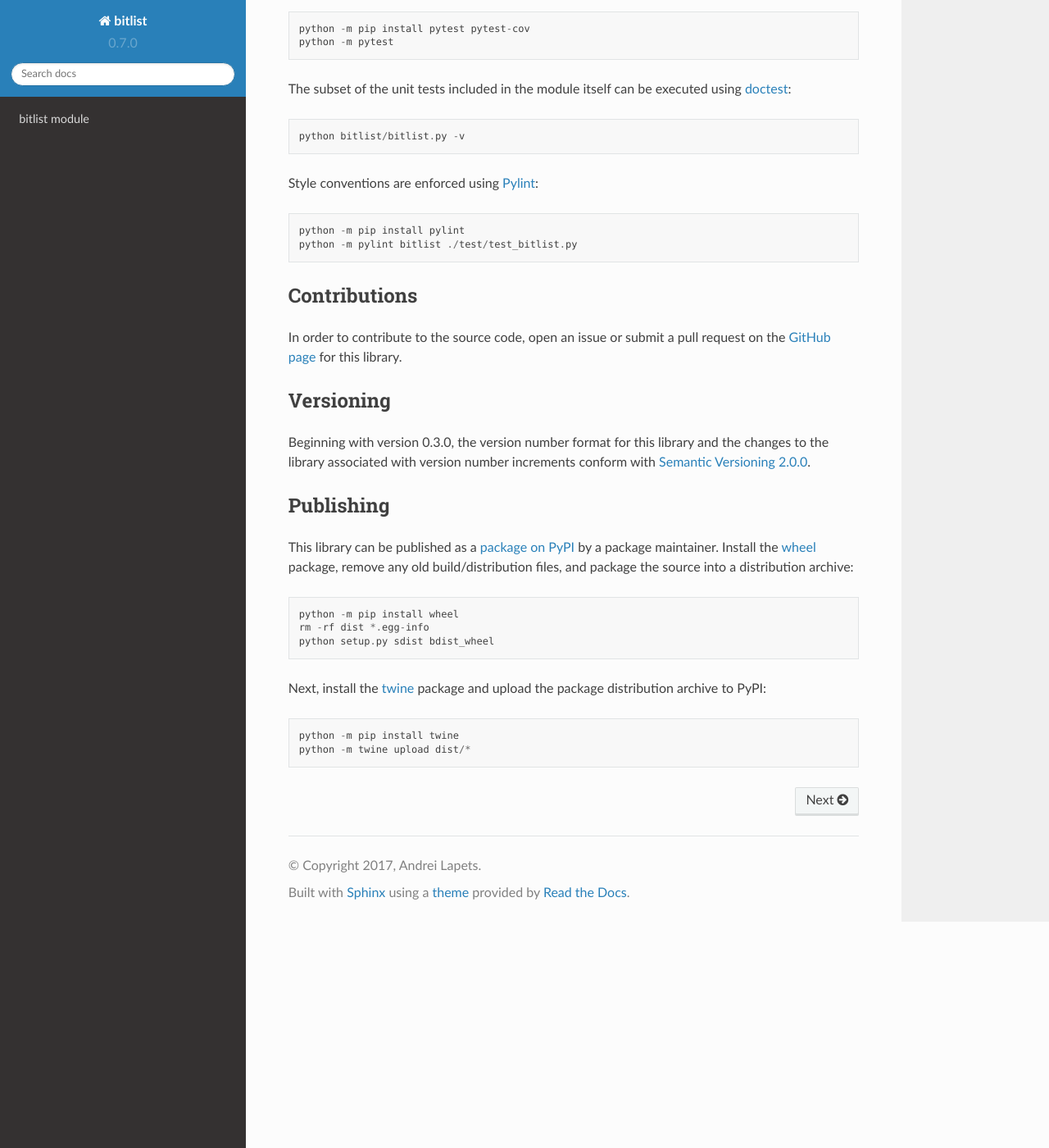
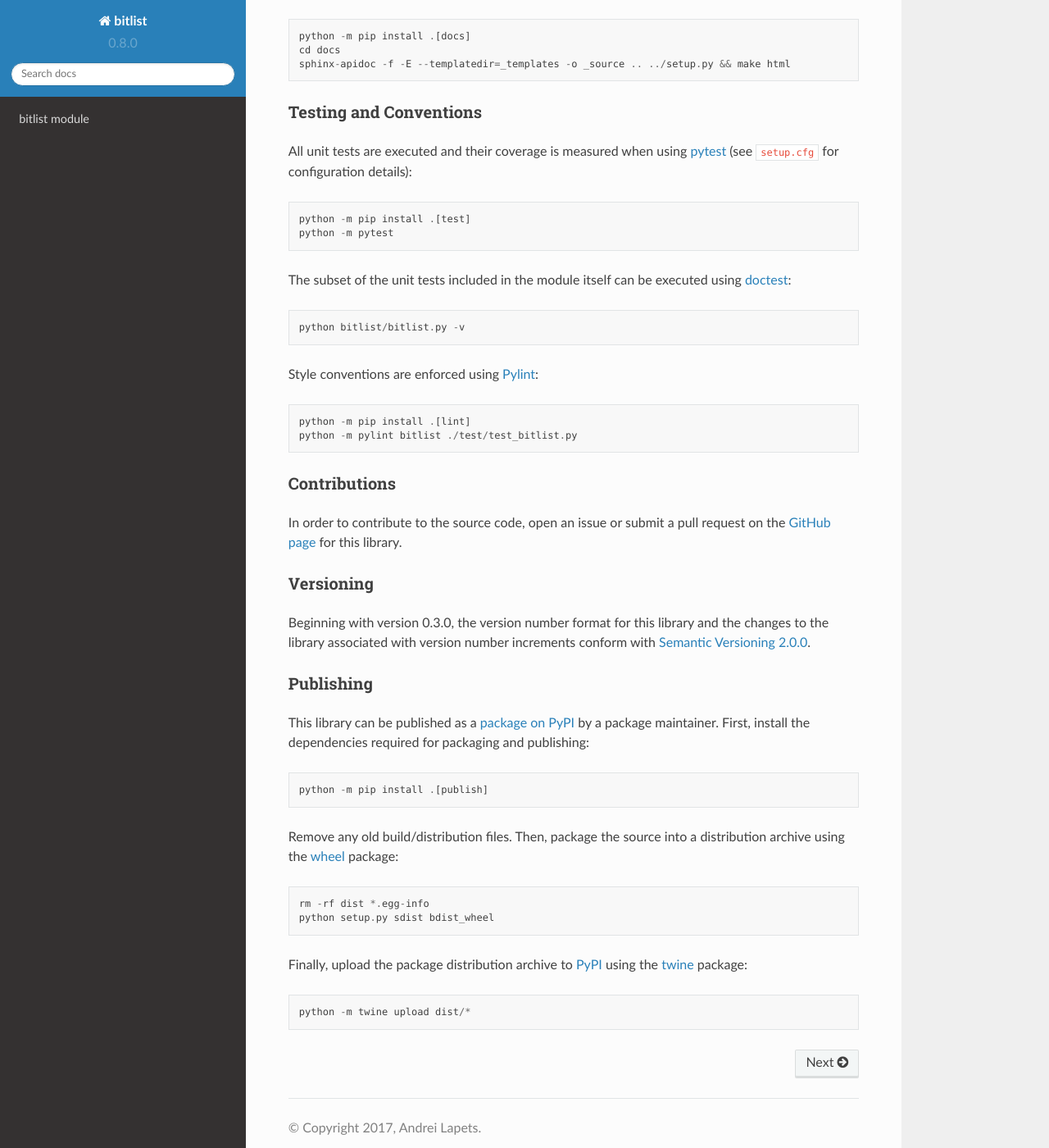
Before and after one commit to lapets/bitlist, a Sphinx documentation site: the page built from docs/index.rst, in a window 1280 px wide and 1400 px high, scrolled down 1501 px. Shown: the whole window at 82% size. Built offline with Sphinx 7.4.7 and the Read the Docs theme 2.0.0, drawn with Linux system fonts in a browser that asks for light colours; some of the changed text lies outside the part shown.

Commit message:
Maintain all dependency requirements using setuptools; update README/docs/CI.

```diff
--- a/README.rst
+++ b/README.rst
@@ -57,21 +57,27 @@
 
 The testing suite ``test/test_bitlist.py`` contains additional examples of bitwise arithmetic operations implemented with the help of this library.
 
+Development
+-----------
+All installation and development dependencies are managed using `setuptools <https://pypi.org/project/setuptools>`__ and are fully specified in ``setup.py``. The ``extras_require`` parameter is used to `specify optional requirements <https://setuptools.pypa.io/en/latest/userguide/dependency_management.html#optional-dependencies>`__ for various development tasks. This makes it possible to specify additional options (such as ``docs``, ``lint``, and so on) when performing installation using `pip <https://pypi.org/project/pip>`__::
+
+    python -m pip install .[docs,lint]
+
 Documentation
--------------
+^^^^^^^^^^^^^
 .. include:: toc.rst
 
 The documentation can be generated automatically from the source files using `Sphinx <https://www.sphinx-doc.org/>`_::
 
+    python -m pip install .[docs]
     cd docs
-    python -m pip install -r requirements.txt
     sphinx-apidoc -f -E --templatedir=_templates -o _source .. ../setup.py && make html
 
 Testing and Conventions
------------------------
+^^^^^^^^^^^^^^^^^^^^^^^
 All unit tests are executed and their coverage is measured when using `pytest <https://docs.pytest.org/>`_ (see ``setup.cfg`` for configuration details)::
 
-    python -m pip install pytest pytest-cov
+    python -m pip install .[test]
     python -m pytest
 
 The subset of the unit tests included in the module itself can be executed using `doctest <https://docs.python.org/3/library/doctest.html>`_::
@@ -80,26 +86,28 @@
 
 Style conventions are enforced using `Pylint <https://www.pylint.org/>`_::
 
-    python -m pip install pylint
+    python -m pip install .[lint]
     python -m pylint bitlist ./test/test_bitlist.py
 
 Contributions
--------------
+^^^^^^^^^^^^^
 In order to contribute to the source code, open an issue or submit a pull request on the `GitHub page <https://github.com/lapets/bitlist>`_ for this library.
 
 Versioning
-----------
+^^^^^^^^^^
 Beginning with version 0.3.0, the version number format for this library and the changes to the library associated with version number increments conform with `Semantic Versioning 2.0.0 <https://semver.org/#semantic-versioning-200>`_.
 
 Publishing
-----------
-This library can be published as a `package on PyPI <https://pypi.org/project/bitlist/>`_ by a package maintainer. Install the `wheel <https://pypi.org/project/wheel/>`_ package, remove any old build/distribution files, and package the source into a distribution archive::
+^^^^^^^^^^
+This library can be published as a `package on PyPI <https://pypi.org/project/bitlist>`__ by a package maintainer. First, install the dependencies required for packaging and publishing::
 
-    python -m pip install wheel
+    python -m pip install .[publish]
+
+Remove any old build/distribution files. Then, package the source into a distribution archive using the `wheel <https://pypi.org/project/wheel>`__ package::
+
     rm -rf dist *.egg-info
     python setup.py sdist bdist_wheel
 
-Next, install the `twine <https://pypi.org/project/twine/>`_ package and upload the package distribution archive to PyPI::
+Finally, upload the package distribution archive to `PyPI <https://pypi.org>`__ using the `twine <https://pypi.org/project/twine>`__ package::
 
-    python -m pip install twine
     python -m twine upload dist/*
--- a/docs/conf.py
+++ b/docs/conf.py
@@ -20,8 +20,8 @@
 # The name and version are retrieved from `setup.py` in the root directory.
 with open('../setup.py') as package_file:
     package = package_file.read()
-project = package.split('name = "')[1].split('"')[0]
-version = package.split('version = "')[1].split('"')[0]
+project = package.split("name = '")[1].split("'")[0]
+version = package.split("version = '")[1].split("'")[0]
 release = version
 
 author = 'Andrei Lapets'
--- a/docs/requirements.txt
+++ /dev/null
@@ -1,2 +0,0 @@
-sphinx~=4.2.0
-sphinx-rtd-theme~=1.0.0
```
Also changed, not shown: other parts of README.rst (+2 -2 lines), setup.py (+35 -13 lines), .readthedocs.yaml, 1 other file.
